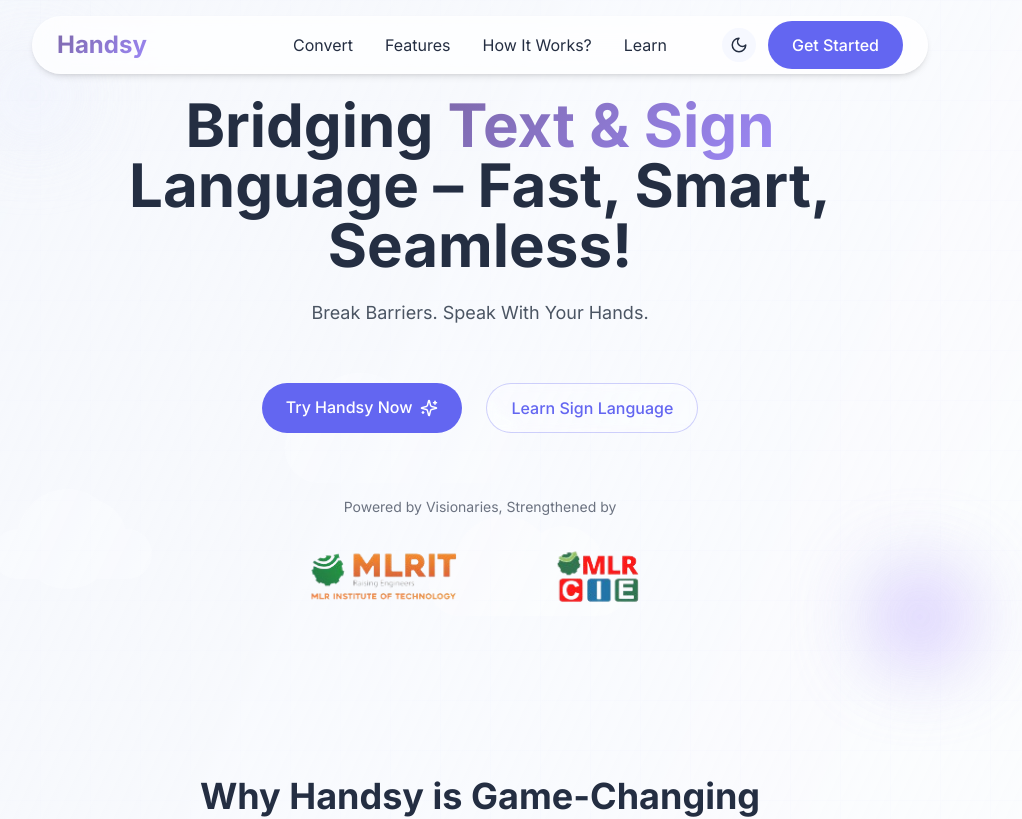
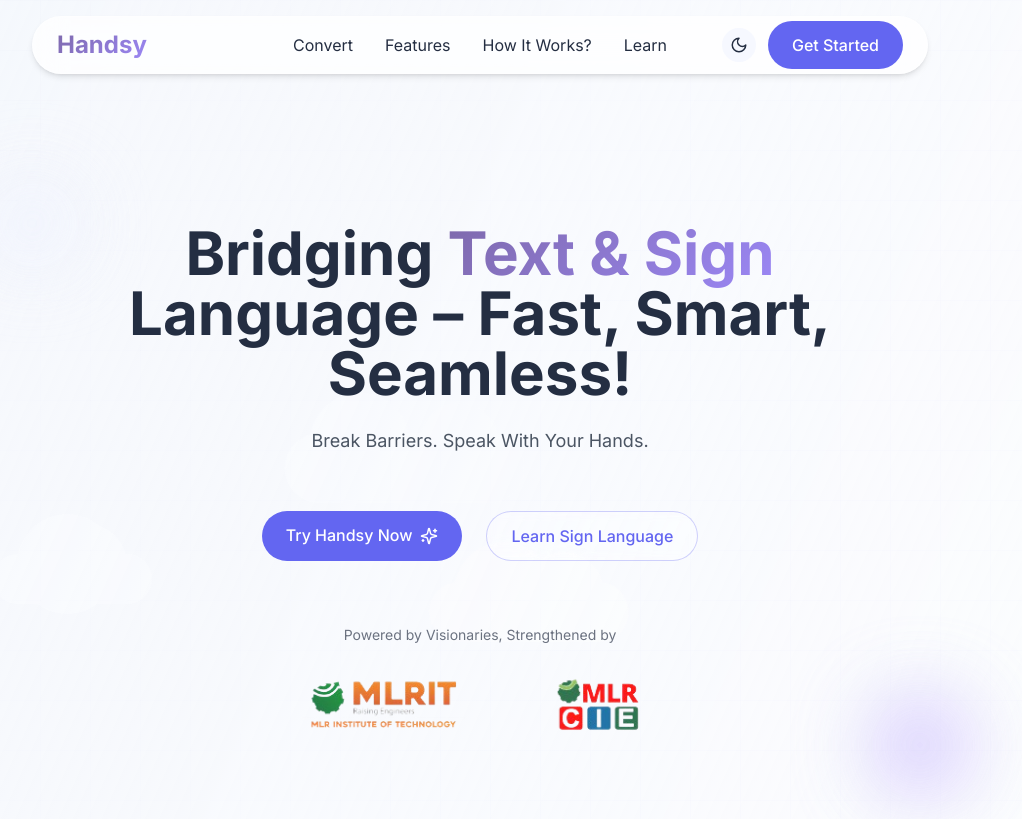
Before and after one commit to Vedikgannoji/handspeak-vision, a React (Vite) app: page / in a window 1280 px wide. Shown: the top 819 px of the page, without its empty margins (160-1182 px from the left). Built offline with nearby package versions, Linux system fonts and the light colour scheme.

Commit message:
Fix: Content overlapping with navbar
Add padding-top to main content to prevent overlap with navbar.

```diff
--- a/src/pages/Home.tsx
+++ b/src/pages/Home.tsx
@@ -30,7 +30,7 @@ const Home = () => {
   }, []);
 
   return (
-    <div className="page-transition relative">
+    <div className="page-transition relative pt-32">
       {/* Animated Background */}
       <div className="fixed inset-0 -z-10 bg-gradient-to-br from-handsy-quaternary/30 to-white dark:from-handsy-primary/10 dark:to-background">
         <div className="absolute inset-0 bg-grid-pattern opacity-10 dark:opacity-5"></div>
```
